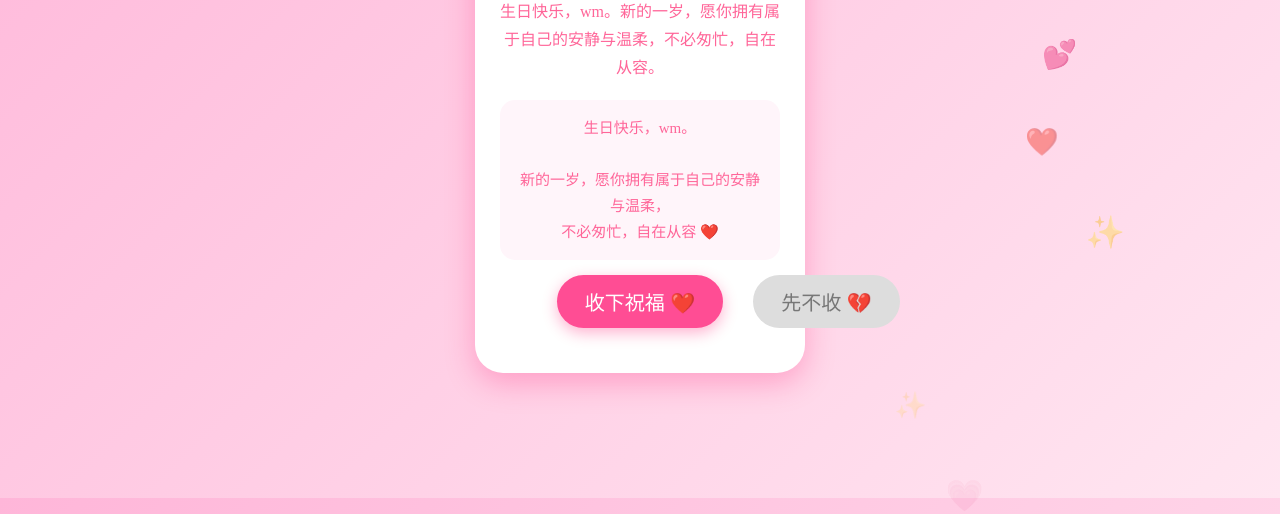
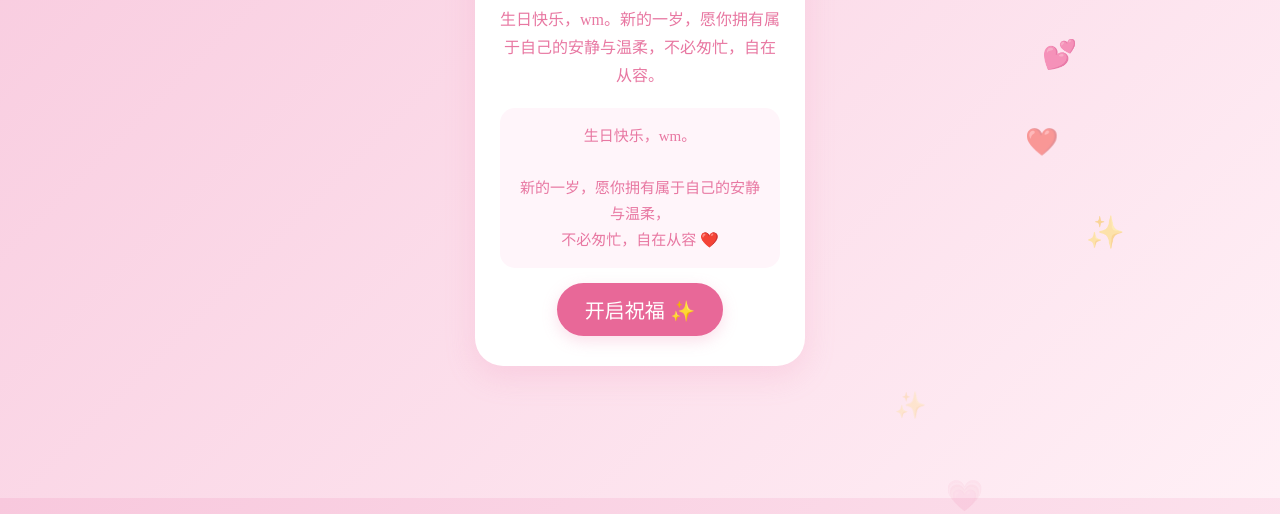
Before and after one commit to gys041018/Missing1015, a plain HTML site: page index.html in a window 1280 px wide. Shown: the part 302-816 px from the top of the page. Drawn offline with Linux system fonts and the light colour scheme.

Commit message:
Revise index.html for birthday theme
Updated styles and text content for the birthday celebration page.

```diff
--- a/index.html
+++ b/index.html
@@ -19,8 +19,8 @@ body{
     background:
     linear-gradient(
     135deg,
-    #ffb6d9,
-    #ffe6f1
+    #f8c8dd,
+    #fff0f6
     );
 }
 .card{
@@ -30,7 +30,7 @@ body{
     border-radius:28px;
     text-align:center;
     box-shadow:
-    0 10px 30px rgba(255,0,100,.25);
+    0 10px 30px rgba(240,140,180,.22);
     z-index:5;
 }
 .heart{
@@ -44,14 +44,14 @@ body{
     }
 }
 h1{
-    color:#ff4081;
+    color:#e86898;
     font-size:32px;
 }
 h2{
-    color:#ff6699;
+    color:#e878a2;
 }
 .text{
-    color:#ff6699;
+    color:#e878a2;
     line-height:28px;
     min-height:50px;
 }
@@ -60,7 +60,7 @@ h2{
     padding:15px;
     background:#fff5fa;
     border-radius:15px;
-    color:#ff6699;
+    color:#e878a2;
     font-size:15px;
     line-height:26px;
 }
@@ -69,21 +69,16 @@ button{
     border-radius:40px;
     font-size:20px;
     padding:12px 28px;
-    margin:15px;
+    margin-top:15px;
     cursor:pointer;
 }
 #yes{
-    background:#ff4d94;
+    background:#e86898;
     color:white;
     transition:
     transform .4s ease;
     box-shadow:
-    0 5px 15px rgba(255,0,100,.3);
-}
-#no{
-    background:#ddd;
-    color:#777;
-    position:absolute;
+    0 5px 15px rgba(240,140,180,.28);
 }
 .love{
     position:absolute;
@@ -132,10 +127,7 @@ button{
 不必匆忙，自在从容 ❤️
 </div>
 <button id="yes">
-收下祝福 ❤️
-</button>
-<button id="no">
-先不收 💔
+开启祝福 ✨
 </button>
 </div>
 <script>
@@ -172,21 +164,16 @@ yes.onclick=function(){
         wm ❤️
         </h1>
         <h2>
-        祝福送达✨
+        生辰喜乐✨
         </h2>
         <p>
-        愿岁岁无忧，
+        愿岁岁安然，
         <br>
-        一直安静温柔，自在从容
+        常伴安静与温柔，自在从容
         </p>
         `;
         fireworks();
     }
-};
-let no=document.getElementById("no");
-no.onmouseover=function(){
-    no.style.left=Math.random()*75+"vw";
-    no.style.top=Math.random()*75+"vh";
 };
 setInterval(function(){
     let love=document.createElement("div");
```
